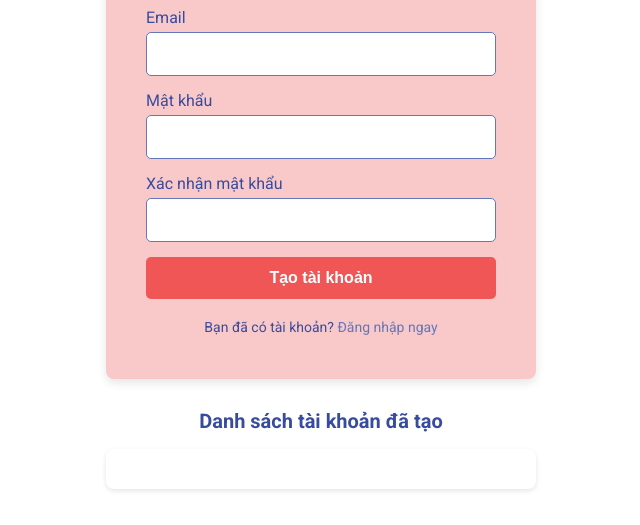
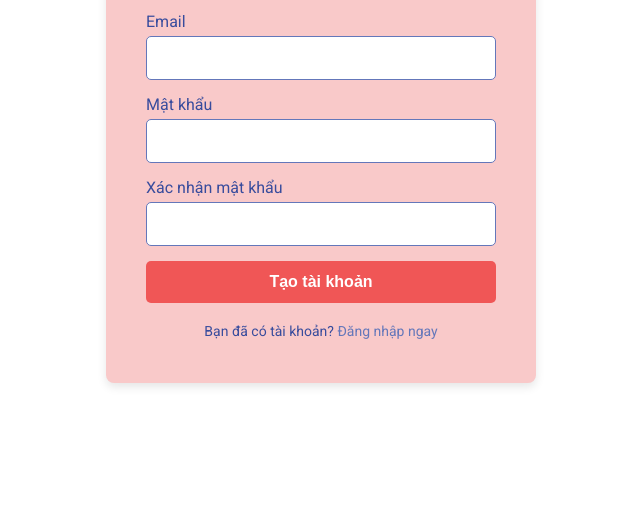
Before and after one commit to TuyenKhuusk/inschool-website, a plain HTML site: page index.html in a window 1280 px wide. Shown: the part 393-918 px from the top of the page, without its empty margins (319-959 px from the left). After the commit the page ends 800 px from the top, so only its background shows below. Drawn offline with Linux system fonts and the light colour scheme.

Commit message:
Update index.html

```diff
--- a/index.html
+++ b/index.html
@@ -10,7 +10,7 @@
 <body>
     <div class="container">
         <div class="header">
-            <img src="https://encrypted-tbn0.gstatic.com/images?q=tbn:ANd9GcT1mDcAjSVqZ_ykTBwqUzfPjaa0U3i4VH2MLg&s" alt="Logo INSCHOOL" class="logo">
+            <img src="https://i.imgur.com/r6sWwM3.png" alt="Logo INSCHOOL" class="logo">
             <p>Kết nối với bạn bè cùng trường</p>
         </div>
         <div class="signup-form">
@@ -58,11 +58,6 @@
                 <p class="login-link">Bạn chưa có tài khoản? <a href="#" id="showRegistrationForm">Đăng ký ngay</a></p>
             </div>
         </div>
-
-        <div class="account-list-container">
-            <h2>Danh sách tài khoản đã tạo</h2>
-            <ul id="accountList"></ul>
-        </div>
     </div>
     <script src="script.js"></script>
 </body>
```
